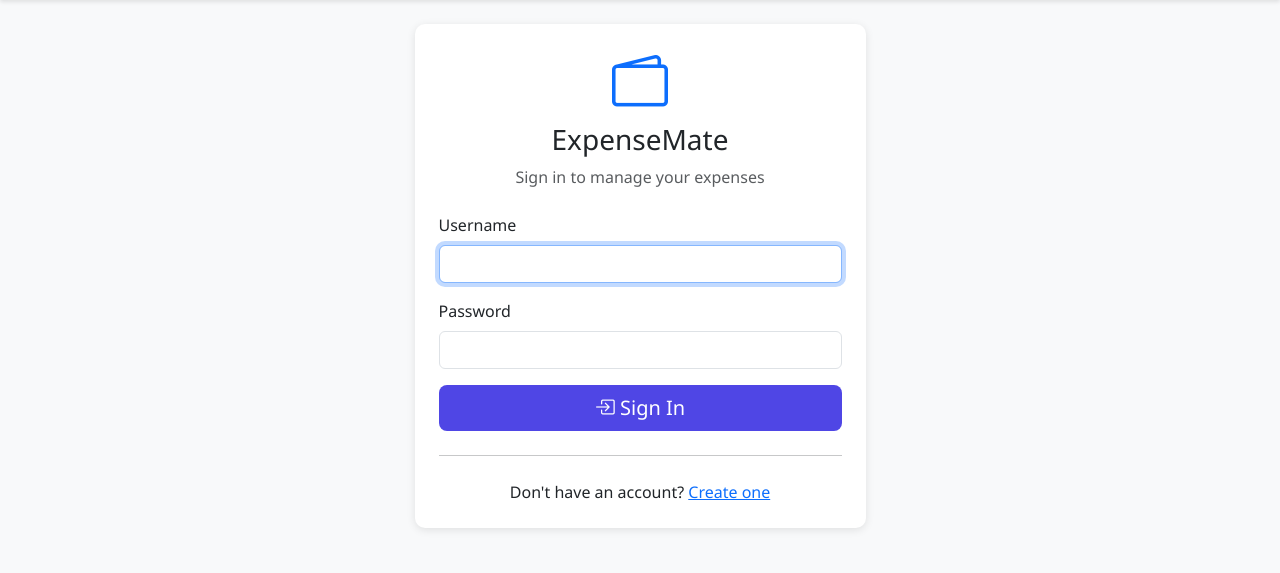
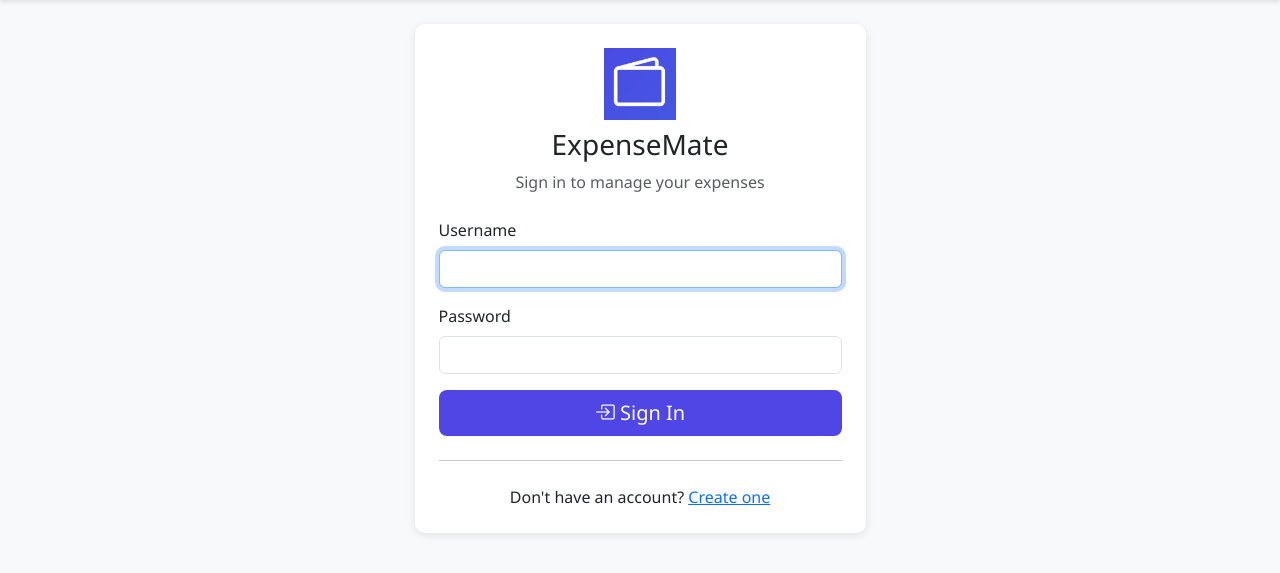
Before and after one commit to codesterlife/expensemate, a Django app: page /accounts/login/ in a window 1280 px wide. Shown: the part 62-635 px from the top of the page. Run offline with Django 5.2, Linux system fonts and the light colour scheme.

Commit message:
Add favicon and update login page to use static assets

```diff
--- a/expenses/templates/base.html
+++ b/expenses/templates/base.html
@@ -1,9 +1,11 @@
+{% load static %}
 <!DOCTYPE html>
 <html lang="en">
 <head>
     <meta charset="UTF-8">
     <meta name="viewport" content="width=device-width, initial-scale=1.0">
     <title>{% block title %}ExpenseMate - Track Your Expenses{% endblock %}</title>
+    <link rel="icon" type="image/png" href="{% static 'assets/images/favicon.png' %}">
     <link href="https://cdn.jsdelivr.net/npm/bootstrap@5.3.0/dist/css/bootstrap.min.css" rel="stylesheet">
     <link rel="stylesheet" href="https://cdn.jsdelivr.net/npm/bootstrap-icons@1.10.0/font/bootstrap-icons.css">
     <script src="https://cdn.jsdelivr.net/npm/chart.js@4.4.0/dist/chart.umd.min.js"></script>
--- a/expenses/templates/registration/login.html
+++ b/expenses/templates/registration/login.html
@@ -1,4 +1,6 @@
 {% extends 'base.html' %}
+
+{% load static %}
 
 {% block title %}Login - ExpenseMate{% endblock %}
 
@@ -8,7 +10,7 @@
         <div class="card">
             <div class="card-body p-4">
                 <div class="text-center mb-4">
-                    <i class="bi bi-wallet2 display-4 text-primary"></i>
+                    <img src="{% static 'assets/images/favicon.png' %}" alt="ExpenseMate Logo" width="72" height="72">
                     <h3 class="mt-2">ExpenseMate</h3>
                     <p class="text-muted">Sign in to manage your expenses</p>
                 </div>
```
Also changed, not shown: static/assets/images/favicon.png (added).
